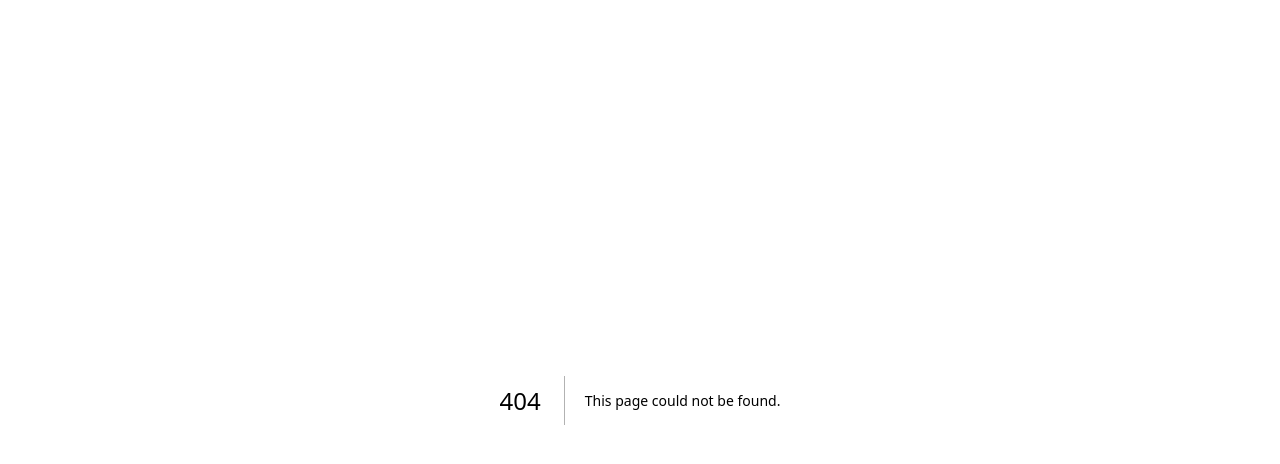
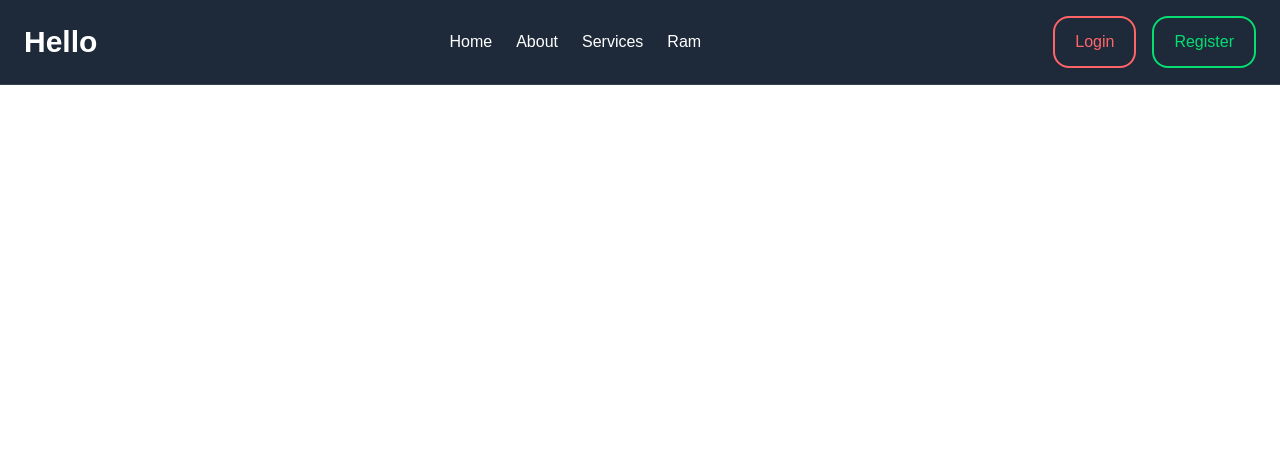
Before and after one commit to Abhya1559/authentication, a Next.js app: page /nav in a window 1280 px wide. Before the commit this address had no page. Shown: the top 464 px of the page. Built offline with nearby package versions, Linux system fonts and the light colour scheme.

Commit message:
add navigation component and integrate it into HomeClient

```diff
--- a/app/HomeClient.tsx
+++ b/app/HomeClient.tsx
@@ -2,6 +2,7 @@
 
 import { useRouter } from "next/navigation";
 import { useState } from "react";
+import Nav from "./nav/page";
 
 export default function HomeClient({ isLoggedIn }: { isLoggedIn: boolean }) {
   const [animate, setAnimate] = useState(false);
@@ -22,17 +23,19 @@ export default function HomeClient({ isLoggedIn }: { isLoggedIn: boolean }) {
     const res = await fetch("/api/auth/logout", {
       method: "POST",
       credentials: "include",
-      cache:"no-store"
+      cache: "no-store",
     });
-    console.log(res)
+    console.log(res);
     if (res.ok) {
-        setTimeout(()=>{
-            window.location.href = "/login"
-        },1000)
+      setTimeout(() => {
+        window.location.href = "/login";
+      }, 1000);
     }
   };
 
   return (
+    <>
+      <Nav />
       <div className="flex flex-col items-center justify-center h-screen bg-gray-900">
         {animate && (
           <div className="absolute inset-0 flex items-center justify-center bg-black bg-opacity-80 z-50 transition-opacity duration-500">
@@ -70,5 +73,6 @@ export default function HomeClient({ isLoggedIn }: { isLoggedIn: boolean }) {
           )}
         </div>
       </div>
+    </>
   );
 }
--- /dev/null
+++ b/app/nav/page.tsx
@@ -0,0 +1,25 @@
+export default function Nav() {
+  return (
+    <nav className="flex justify-between items-center px-6 py-4 border-b space-x-6 border-gray-700 bg-gray-800 text-white max-w-screen mx-auto">
+      <div>
+        <h1 className="font-bold text-3xl">Hello</h1>
+      </div>
+      <div>
+        <ul className="flex space-x-6 font-medium">
+          <li className="cursor-pointer hover:text-red-400">Home</li>
+          <li className="cursor-pointer hover:text-red-400">About</li>
+          <li className="cursor-pointer hover:text-red-400">Services</li>
+          <li className="cursor-pointer hover:text-red-400">Ram</li>
+        </ul>
+      </div>
+      <div className="flex space-x-4">
+        <button className="border-2 border-red-400 px-5 py-3 rounded-2xl text-red-400 hover:bg-red-500 hover:text-white hover:border-0 cursor-pointer">
+          Login
+        </button>
+        <button className="border-2 border-green-400 px-5 py-3 rounded-2xl text-green-400 hover:bg-green-500 hover:text-white hover:border-0 cursor-pointer">
+          Register
+        </button>
+      </div>
+    </nav>
+  );
+}
```
Lines whose indentation alone changed are shown as unchanged.
